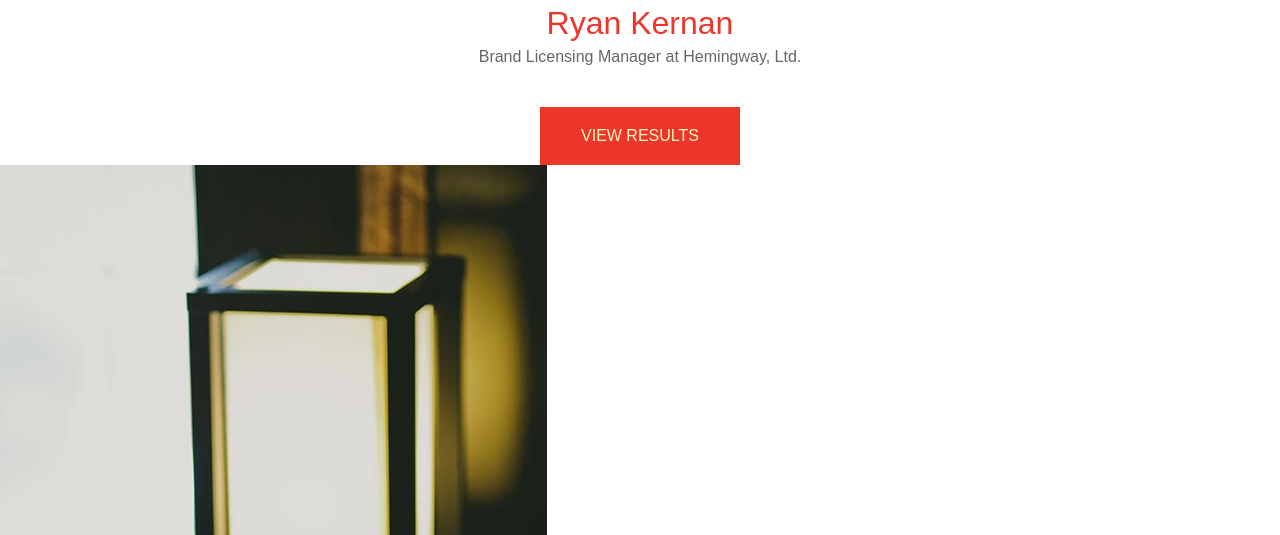
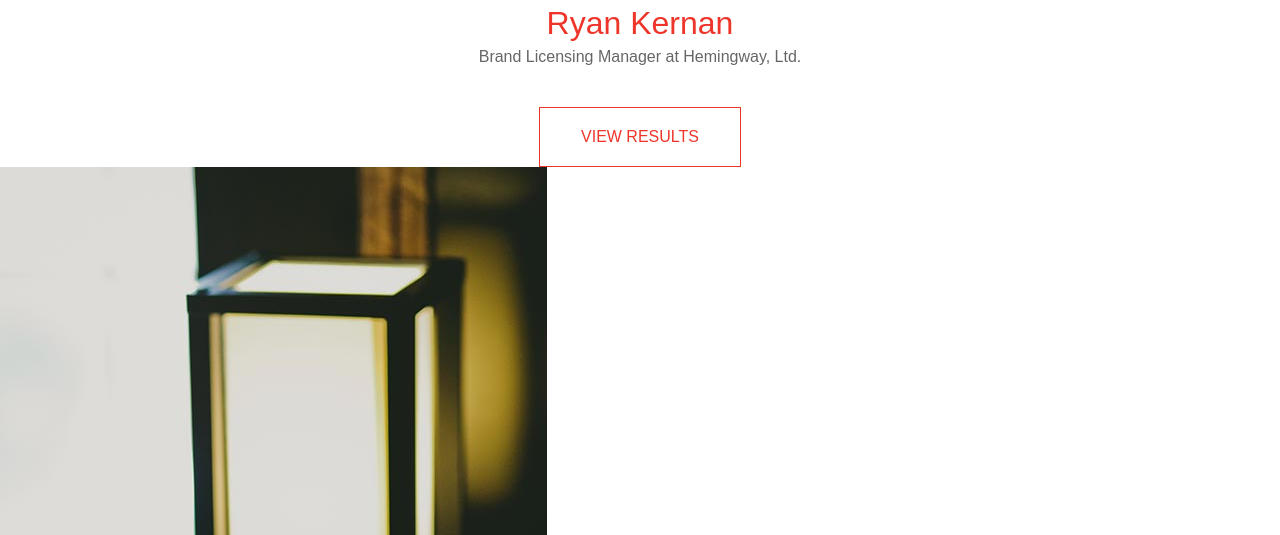
Before and after one commit to emilyolson85/www.brandaiddesignco.com, a plain HTML site: page index.html in a window 1280 px wide. In both pictures the pointer is over the link "VIEW RESULTS". Shown: the part 1848-2383 px from the top of the page. Drawn offline with nearby package versions, Linux system fonts and the light colour scheme; files whose address does not match are found by name.

Commit message:
Fixed CSS hover on module quote section

```diff
--- a/style.css
+++ b/style.css
@@ -142,3 +142,9 @@ body {
 	margin-top: 2.5em;
 	font-weight: 200;
 }
+
+.quote a:hover {
+	background: white;
+	border: 1px solid #ee352a;
+	color: #ee352a;
+}
```
